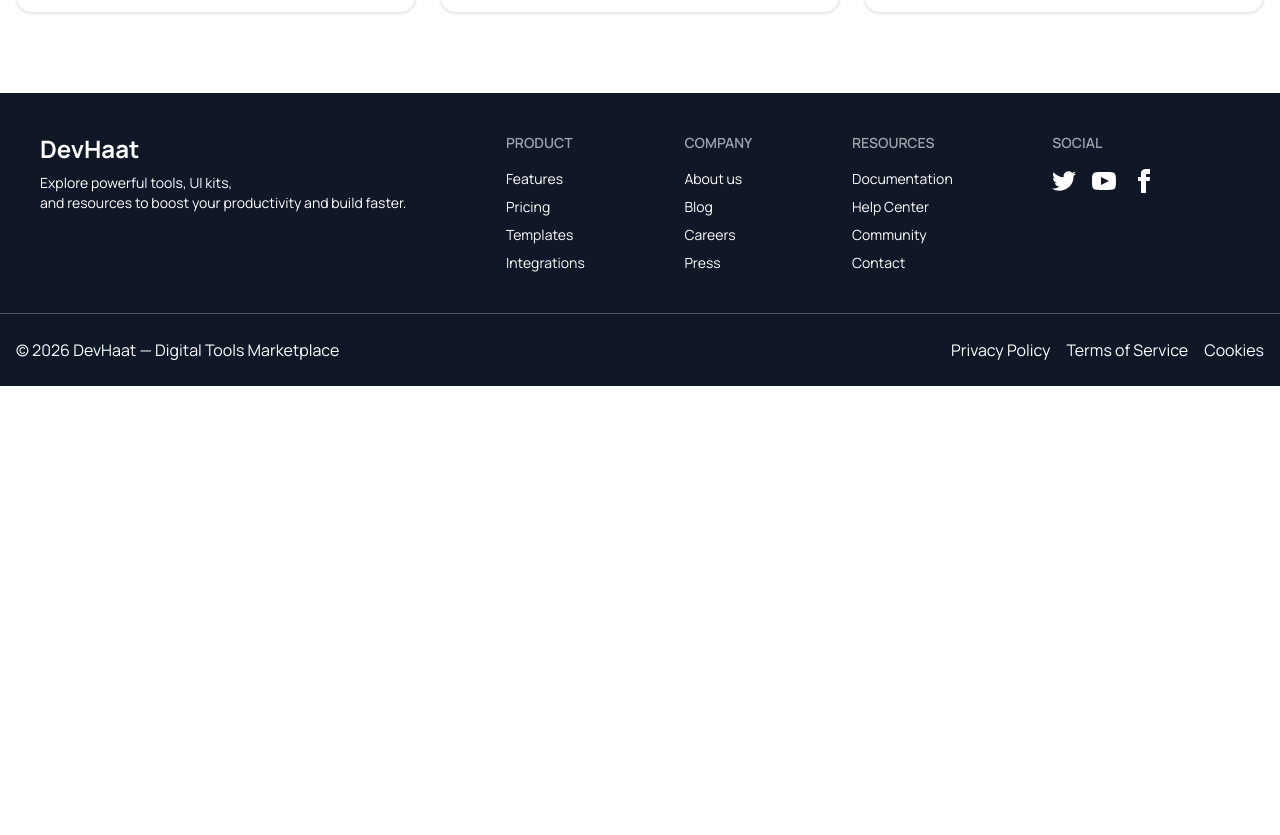
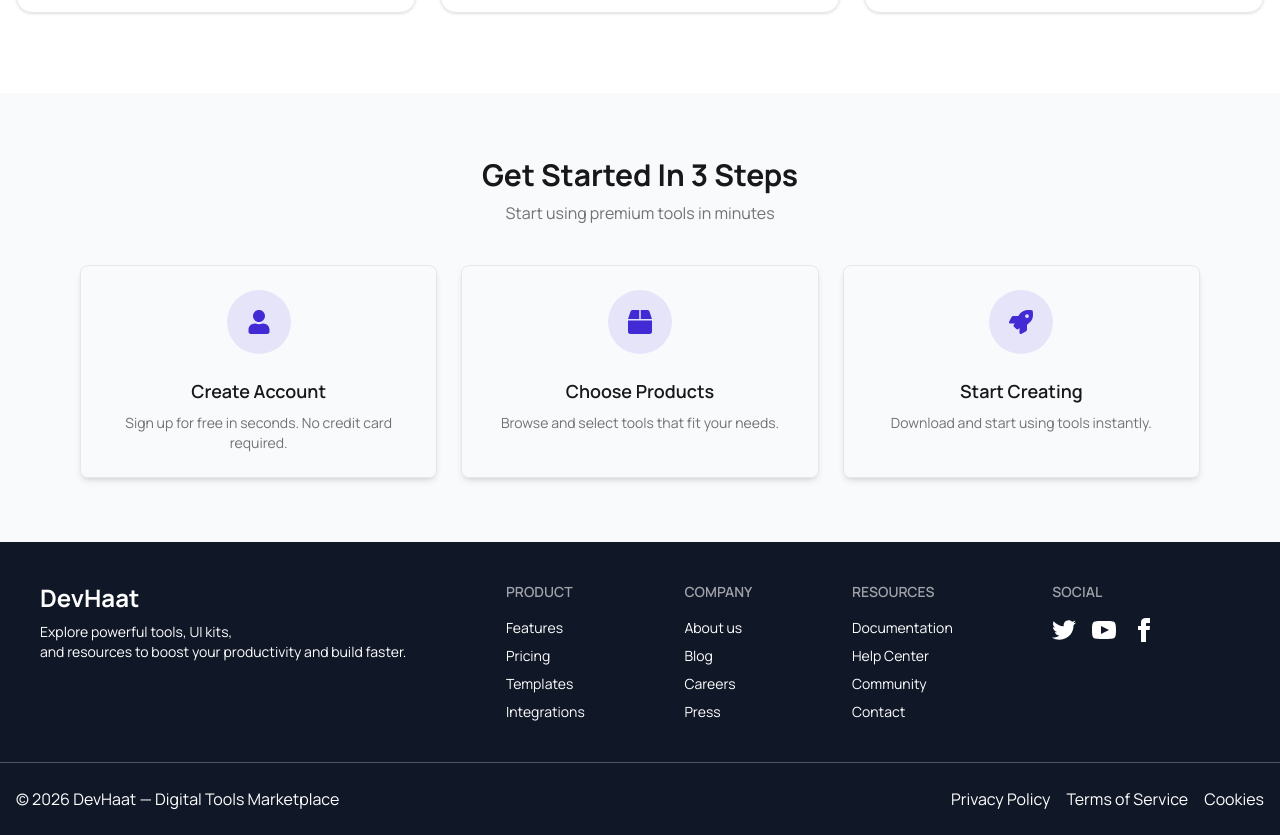
Before and after one commit to soheldev-codes/DevHaat, a React (Vite) app: page / in a window 1280 px wide. Shown: the part 2329-3164 px from the top of the page. Before the commit the page ends 2715 px from the top, so only its background shows below. Built offline with nearby package versions, Linux system fonts and the light colour scheme.

Commit message:
GetSterted section design implement

```diff
--- /dev/null
+++ b/src/Components/GetStarted/GetStarted.jsx
@@ -0,0 +1,59 @@
+import React from "react";
+import { FaUser, FaBox, FaRocket } from "react-icons/fa";
+const GetStarted = () => {
+  const stepsData = [
+    {
+      id: 1,
+      title: "Create Account",
+      description: "Sign up for free in seconds. No credit card required.",
+      icon: "user",
+    },
+    {
+      id: 2,
+      title: "Choose Products",
+      description: "Browse and select tools that fit your needs.",
+      icon: "box",
+    },
+    {
+      id: 3,
+      title: "Start Creating",
+      description: "Download and start using tools instantly.",
+      icon: "rocket",
+    },
+  ];
+
+  const iconMap = {
+    user: <FaUser />,
+    box: <FaBox />,
+    rocket: <FaRocket />,
+  };
+
+  return (
+    <section className="py-16 bg-[#f9fafc] text-center">
+      <h2 className="text-3xl font-bold mb-2">Get Started In 3 Steps</h2>
+      <p className="text-base-content/60 mb-10">
+        Start using premium tools in minutes
+      </p>
+
+      <div className="grid md:grid-cols-3 gap-6 max-w-6xl mx-auto px-4">
+        {stepsData.map((step) => (
+          <div
+            key={step.id}
+            className="card border border-gray-200  shadow-md "
+          >
+            <div className="card-body items-center text-center">
+              <div className="w-16 h-16 flex items-center justify-center rounded-full bg-primary/10 text-primary text-2xl mb-4">
+                {iconMap[step.icon]}
+              </div>
+
+              <h3 className="card-title">{step.title}</h3>
+              <p className="text-sm text-base-content/60">{step.description}</p>
+            </div>
+          </div>
+        ))}
+      </div>
+    </section>
+  );
+};
+
+export default GetStarted;
--- a/src/Pages/Home.jsx
+++ b/src/Pages/Home.jsx
@@ -4,6 +4,7 @@ import Footer from "../Components/Footer/Footer";
 import Banner from "../Components/Banner/Banner";
 import InfoCount from "../Components/InfoCount/InfoCount";
 import Products from "../Components/Products/Products";
+import GetStarted from "../Components/GetStarted/GetStarted";
 
 const Home = () => {
   const [view, setView] = useState("products");
@@ -37,6 +38,7 @@ const Home = () => {
         handleCheckout={handleCheckout}
         addToCart={addToCart}
       />
+      <GetStarted />
       <Footer />
     </>
   );
```
